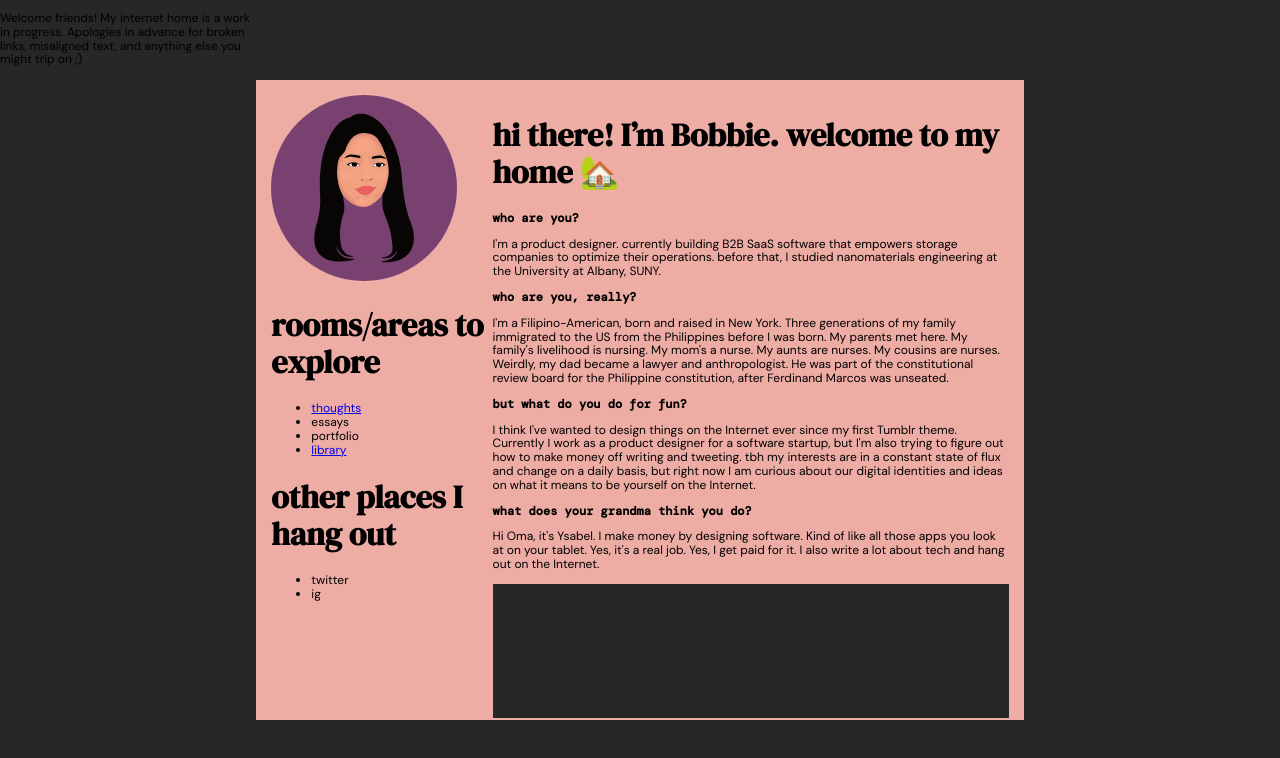
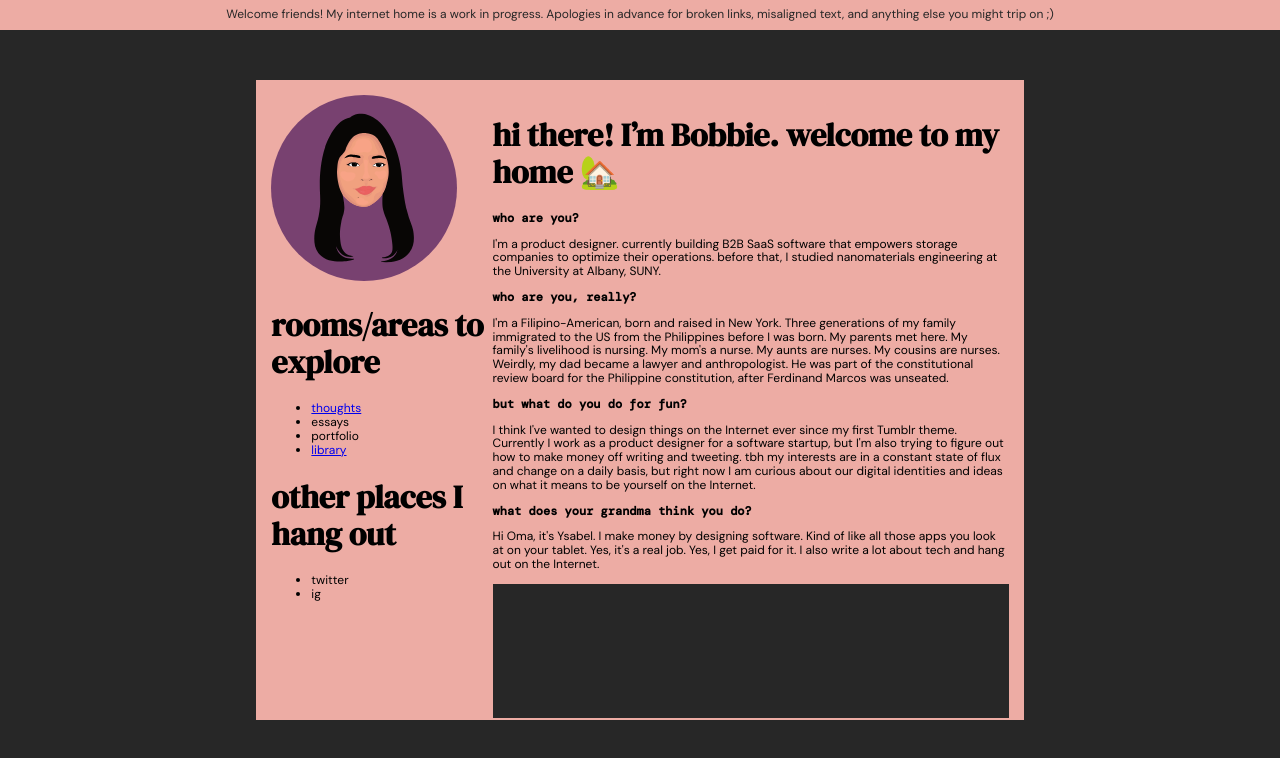
Before and after one commit to bobbieysabel/trashed, an Eleventy site: page index.html in a window 1280 px wide. Built offline with nearby package versions, Linux system fonts and the light colour scheme; Eleventy itself is replaced by a stand-in of ours; files that its build step writes are made by us from their sources; a web font is replaced by a local one.

Commit message:
Add marquee

```diff
--- a/css/style.css
+++ b/css/style.css
@@ -8,7 +8,7 @@ body {
   #chat-window {
     display: grid;
     grid-template-columns: 30% 70%;
-    background-color: #EDACA4;
+    background-color: #edaca4;
     grid-column: 2/3;
     grid-row: 2/3;
     padding: 2% 2%;
@@ -28,16 +28,37 @@ body {
     width: 100%;
   }
 
+  .marquee {
+    display: flex;
+    align-items: center;
+    height: 30px;
+    width: 100%;
+    grid-column: -1/1;
+    background-color: #edaca4;
+    overflow: hidden;
+    position: relative;
+    z-index: 2;
+  }
+
+  .marquee p {
+    color: #272727;
+    position: absolute;
+    width: 100%;
+    margin: 0;
+    text-align: center;
+  }
+
   h1 {
-    font-family: 'DM Serif Display', serif;
+    font-family: "DM Serif Display", serif;
   }
 
   h2 {
-    font-family: 'DM Mono', monospace;
+    font-family: "DM Mono", monospace;
     font-size: 12px;
   }
 
-p, li {
-    font-family: 'DM Sans', sans-serif;
+  p,
+  li {
+    font-family: "DM Sans", sans-serif;
     font-size: 12px;
   }
```
Lines whose indentation alone changed are shown as unchanged.
